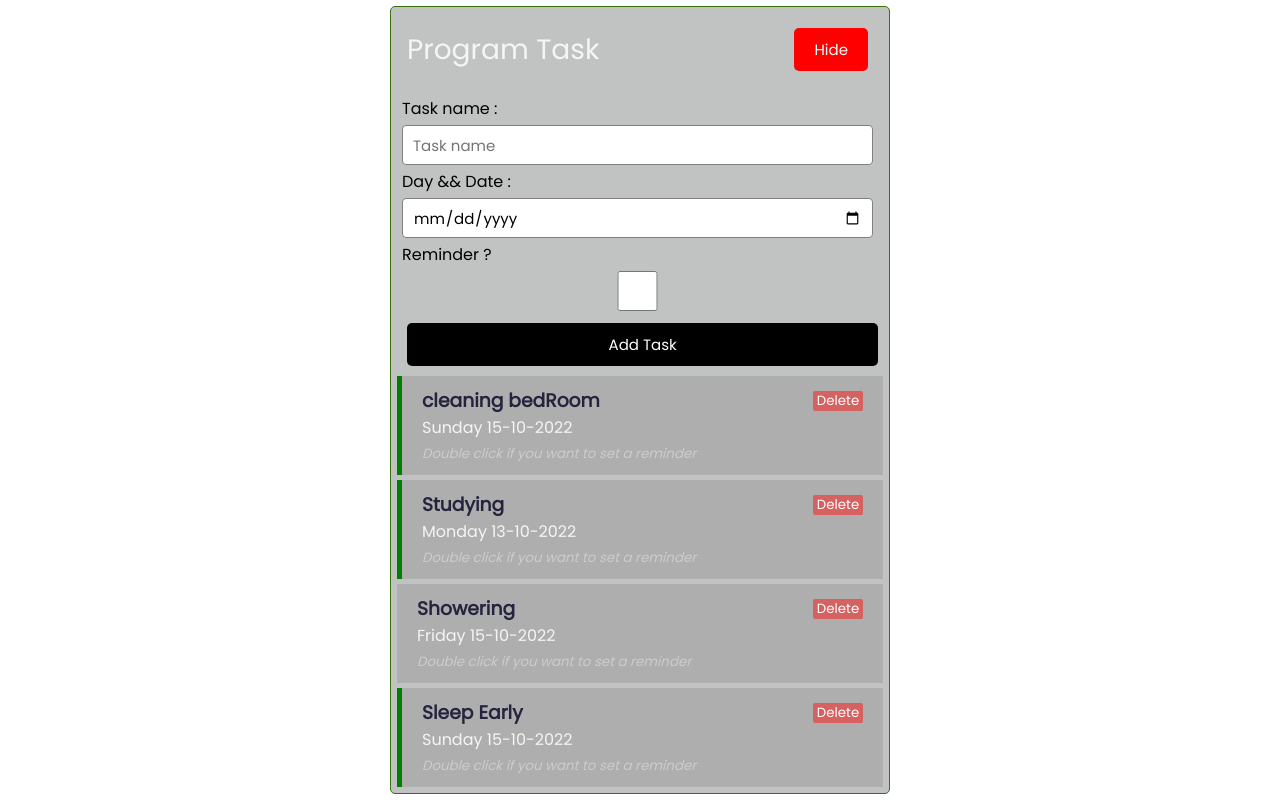
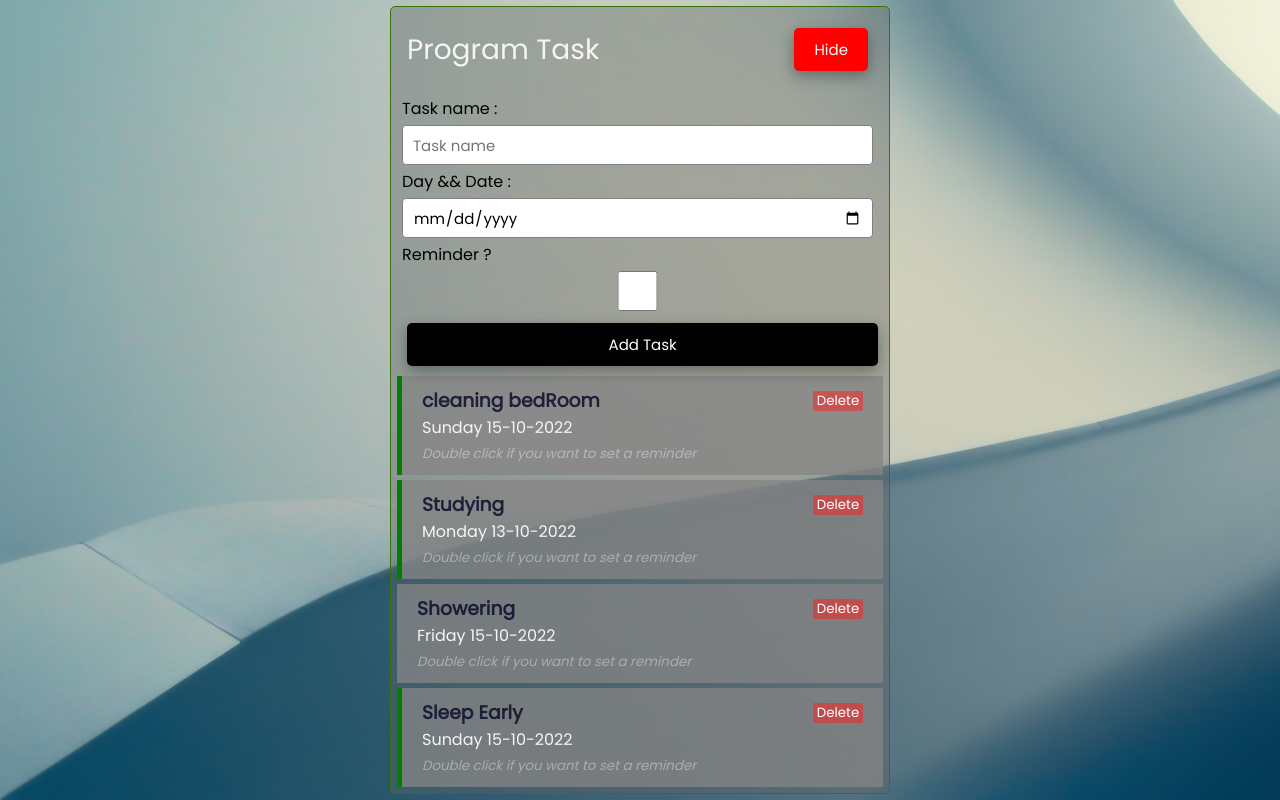
Before and after one commit to hazem237/First-React-App, a React (Create React App) app: page / in a window 1280 px wide. Built offline with nearby package versions, Linux system fonts and the light colour scheme.

Commit message:
some style X_X

```diff
--- a/src/index.css
+++ b/src/index.css
@@ -1,4 +1,5 @@
 @import url('https://fonts.googleapis.com/css2?family=Poppins:wght@300;400&display=swap');
+/* @import url(./background.jpg); */
 
 .centered {
   justify-content: center;
@@ -49,7 +50,7 @@ body {
   background-repeat: no-repeat;
   background-attachment: fixed;
   background-size: 250vh 100vh;
-
+  background-image: url(background.jpg);
 
 }
 
@@ -89,6 +90,7 @@ body {
   text-decoration: none;
   font-size: 15px;
   font-family: inherit;
+  box-shadow: rgba(0, 0, 0, 0.35) 0px 5px 15px;
 }
 
 .btn:focus {
@@ -105,7 +107,7 @@ body {
 }
 
 .task {
-  background: #5e5d5d33;
+  background: #858585c2;
   margin: 5px;
   padding: 10px 20px;
   cursor: pointer;
```
Also changed, not shown: src/background.jpg (added).
